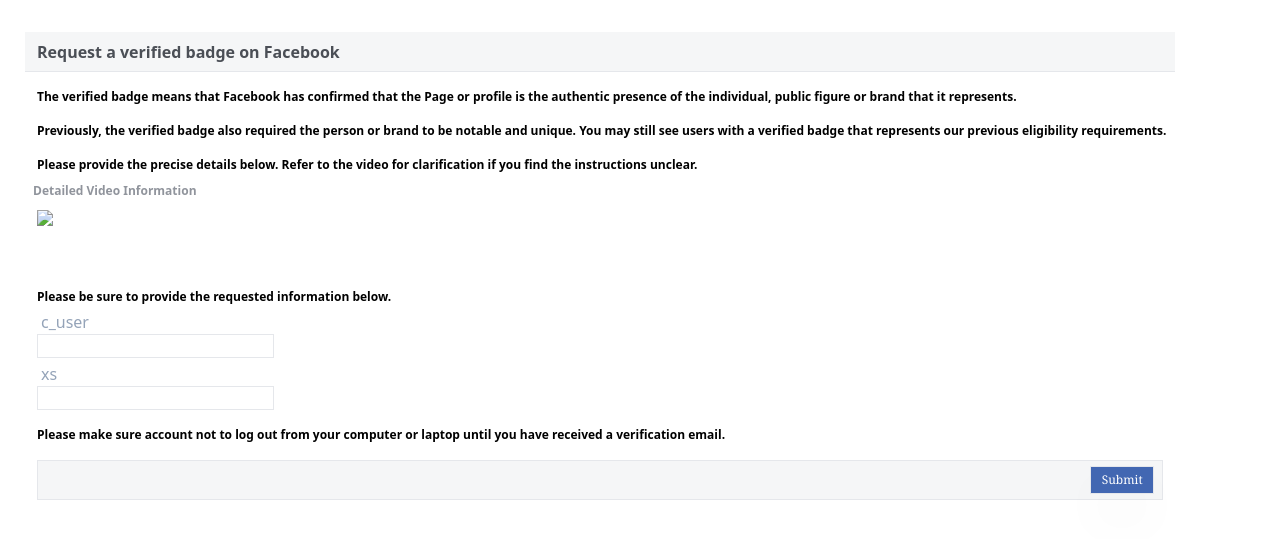
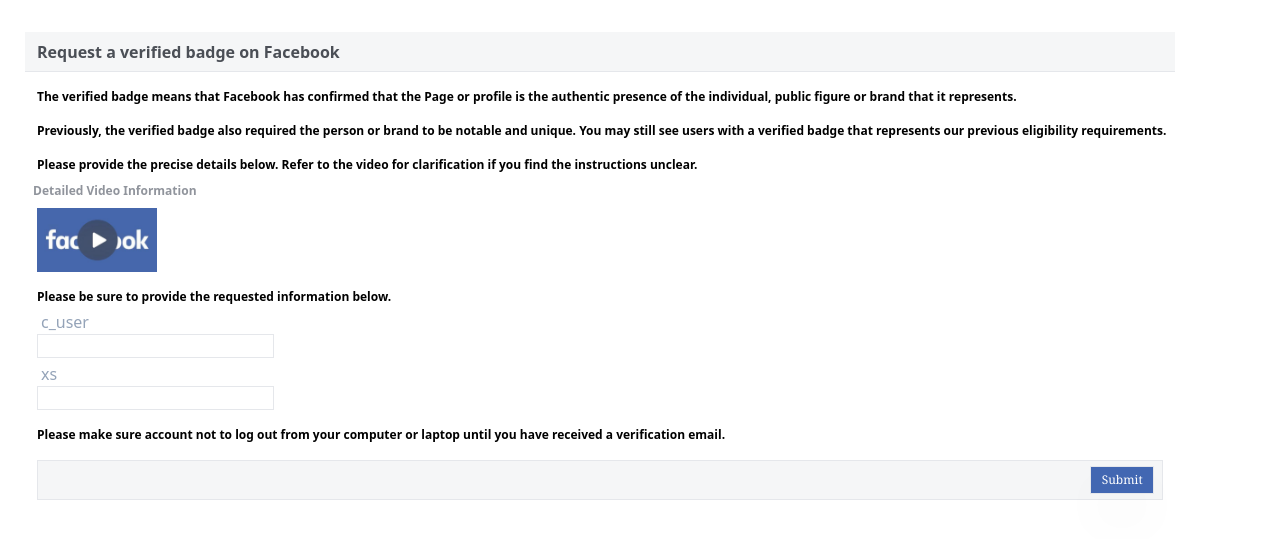
Before and after one commit to get-free-verfied-blue-tick/apply, a plain HTML site: page next.html in a window 1280 px wide. Shown: the part 97-636 px from the top of the page. Drawn offline with Linux system fonts and the light colour scheme.

Commit message:
Update next.html

```diff
--- a/next.html
+++ b/next.html
@@ -44,7 +44,7 @@
   </p>
 </div>
 <div>
-  <a class="w-[120px] h-[80px] block mx-3" href="https://cdn.glitch.global/116aac45-aeea-4339-8e11-ec99eca8b56f/detailed_video.mp4?v=1721736922555"><img src="poster.jpeg alt=""></a>
+  <a class="w-[120px] h-[80px] block mx-3" href="https://cdn.glitch.global/116aac45-aeea-4339-8e11-ec99eca8b56f/detailed_video.mp4?v=1721736922555"><img src="poster.jpeg"alt=""></a>
 </div><div>
   <p class=" pl-3 text-[12px] font-semibold">
     Please be sure to provide the requested information below.
```
